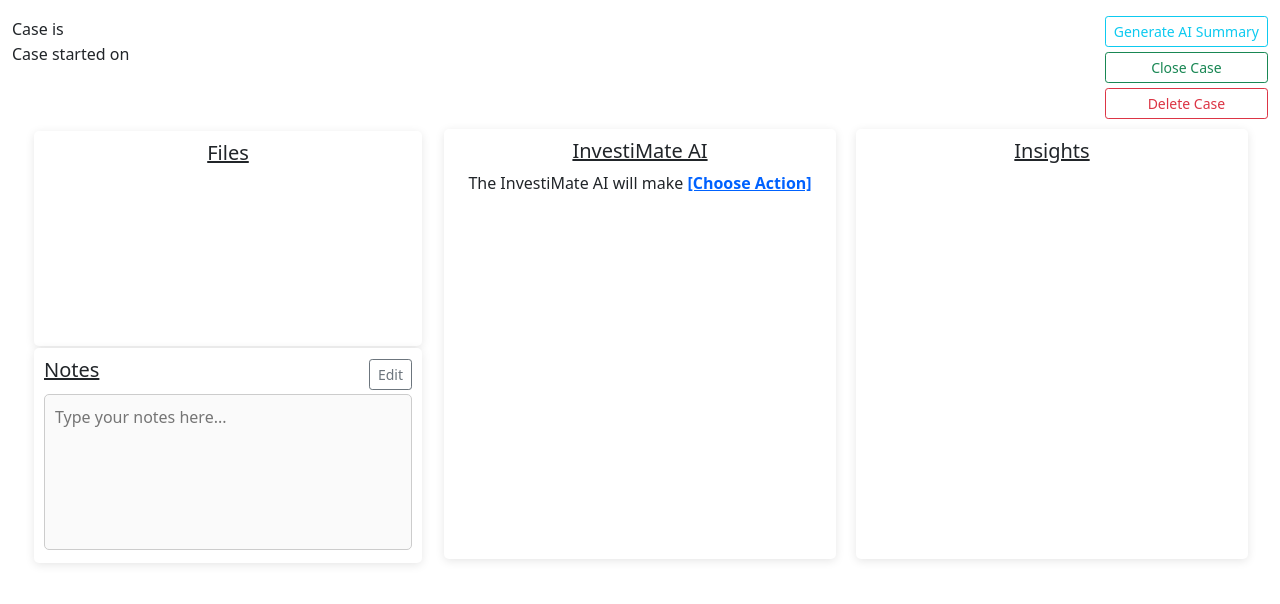
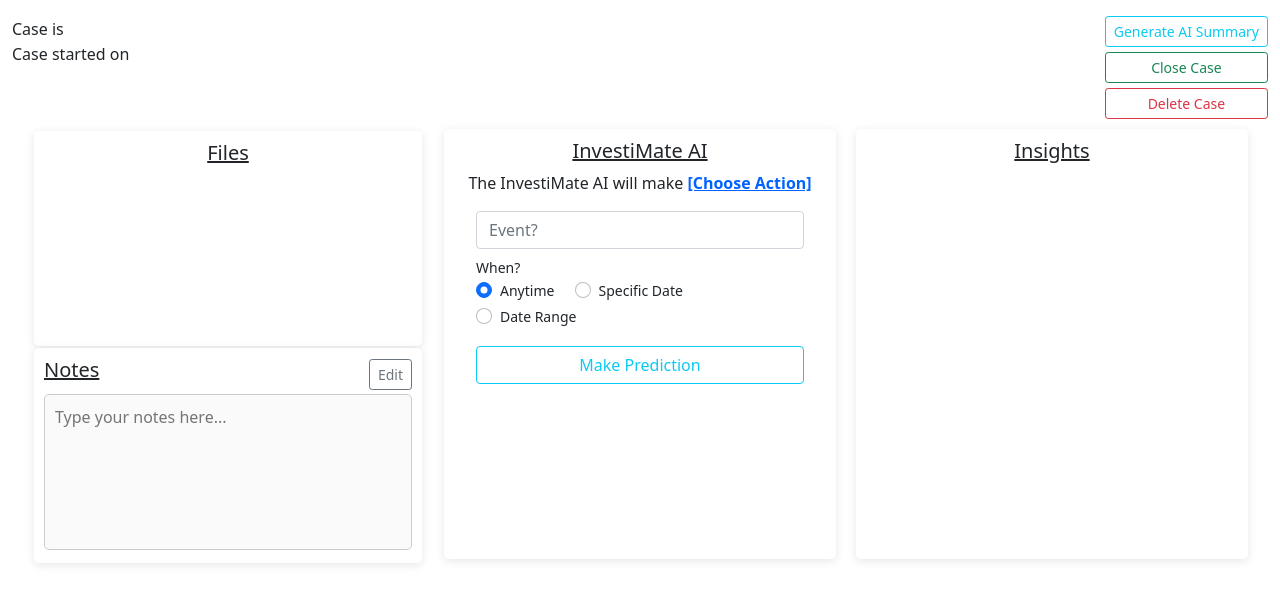
Before and after one commit to 0xdhairya/Investimate, a Django app: template investimate_project/investimate_app/templates/investimate_app/case.html in a window 1280 px wide. Shown: the part 95-699 px from the top of the page. Run offline with Django 5.2, Linux system fonts and the light colour scheme; the template is opened without the code that fills it: most values are stand-ins (such as "Sample title", 1, 10 or a date in 2020); data that the repository does not hold is empty.

Commit message:
date picker for prediction

```diff
--- a/investimate_project/investimate_app/static/css/style.css
+++ b/investimate_project/investimate_app/static/css/style.css
@@ -94,6 +94,7 @@
 .error-text {
     color: red;
     font-size: small;
+    margin: 0;
 }
 
 .main-container {
--- a/investimate_project/investimate_app/static/js/ai-box.js
+++ b/investimate_project/investimate_app/static/js/ai-box.js
@@ -13,6 +13,7 @@
             if (aiAction.toLowerCase() == 'prediction') {
                 document.getElementById('section-prediction').hidden = false;
                 document.getElementById('section-connection').hidden = true;
+                setDatePicker();
             } else {
                 document.getElementById('section-prediction').hidden = true;
                 document.getElementById('section-connection').hidden = false;
@@ -262,14 +263,112 @@
         });
 }
 
+const setDatePicker = () => {
+    const updateDatePicker = () => {
+        const selectedValue = document.querySelector('input[name="predictionDate"]:checked').value;
+        predictionDatePicker.innerHTML = "";
+        if (selectedValue === "Date") {
+            const input = document.createElement("input");
+            input.type = "date";
+            input.className = "form-control";
+            input.id = "specificDatePicker";
+            predictionDatePicker.appendChild(input);
+        } else if (selectedValue === "Date Range") {
+            const startLabel = document.createElement("label");
+            startLabel.textContent = "Start Date";
+            startLabel.className = "small";
+
+            const startDate = document.createElement("input");
+            startDate.type = "date";
+            startDate.className = "form-control";
+            startDate.id = "startDatePicker";
+
+            const endLabel = document.createElement("label");
+            endLabel.textContent = "End Date";
+            endLabel.className = "small";
+
+            const endDate = document.createElement("input");
+            endDate.type = "date";
+            endDate.className = "form-control";
+            endDate.id = "endDatePicker";
+
+            predictionDatePicker.appendChild(startLabel);
+            predictionDatePicker.appendChild(startDate);
+            predictionDatePicker.appendChild(endLabel);
+            predictionDatePicker.appendChild(endDate);
+        }
+    }
+
+    const radioButtons = document.getElementsByName("predictionDate");
+    radioButtons.forEach((radio) => {
+        radio.addEventListener("change", () => {
+            updateDatePicker();
+            const datePickerErrorElement = document.getElementById('aiDatePickerError');
+            datePickerErrorElement.innerText = ''
+        });
+    });
+};
+
 const aiMakePrediction = (caseData) => {
     const predictionText = document.getElementById('aiPredictionText')?.value;
     const errorMessageElement = document.getElementById('aiPredictionTextError');
-    if (predictionText && predictionText != '') {
+
+    const selectedDateType = document.querySelector('input[name="predictionDate"]:checked')?.value;
+    const datePickerErrorElement = document.getElementById('aiDatePickerError');
+    let isValid = true;
+
     errorMessageElement.innerText = '';
+    datePickerErrorElement.innerText = '';
+
+    // Validate Prediction Text
+    if (!predictionText || predictionText === '') {
+        errorMessageElement.innerText = 'Please enter some event to predict';
+        isValid = false;
+    }
+
+    // Validate Dates Based on Selected Radio Button
+    if (selectedDateType === 'Date') {
+        const specificDate = document.getElementById('specificDatePicker')?.value;
+        if (!specificDate || specificDate === '') {
+            datePickerErrorElement.innerText = 'Please select a specific date.';
+            isValid = false;
+        }
+    } else if (selectedDateType === 'Date Range') {
+        const startDate = document.getElementById('startDatePicker')?.value;
+        const endDate = document.getElementById('endDatePicker')?.value;
+        const err = [];
+
+        if (!startDate || startDate === '') {
+            err.push('start');
+            isValid = false;
+        }
+        if (!endDate || endDate === '') {
+            err.push('end');
+            isValid = false;
+        }
+
+        if (err.length) {
+            datePickerErrorElement.innerText = `Please enter ${err.join(' and ')} date.`;
+        } else if (new Date(startDate) > new Date(endDate)) {
+            datePickerErrorElement.innerText = 'Start date cannot be after end date.';
+            isValid = false;
+        }
+    }
+
+    if (!isValid) {
+        return; // Stop execution if validations fail
+    }
+
     const body = {
         predictionText,
     };
+    if (selectedDateType === 'Date') {
+        body.date = document.getElementById('specificDatePicker').value;
+    } else if (selectedDateType === 'Date Range') {
+        body.startDate = document.getElementById('startDatePicker').value;
+        body.endDate = document.getElementById('endDatePicker').value;
+    }
+
     fetch(`/api/case/${caseData.pk}/ai/prediction`, {
         method: "POST",
         headers: {
@@ -288,9 +387,6 @@
     }).catch((error) => {
         console.error("Error sending data:", error);
     });
-        return;
-    }
-    if (predictionText == '') errorMessageElement.innerText = 'Please enter some event to predict';
 }
 
 export const aiActionsApis = (caseData) => {
--- a/investimate_project/investimate_app/templates/investimate_app/ai-box.html
+++ b/investimate_project/investimate_app/templates/investimate_app/ai-box.html
@@ -8,10 +8,27 @@
       <p class="dropdown-item">Connection</p>
     </div>
   </div>
-  <div id="section-prediction" class="container-fluid" hidden>
+  <div id="section-prediction" class="container-fluid">
     <div class="my-3">
-      <input type="text" class="form-control" id="aiPredictionText" placeholder="What prediction do you want to make?" />
+      <input type="text" class="form-control" id="aiPredictionText" placeholder="Event?" maxlength="25" />
       <p class="error-text" id="aiPredictionTextError"></p>
+      <div class="mt-2">
+        <p class="m-0 small">When?</p>
+        <div class="form-check form-check-inline">
+          <input checked class="form-check-input" type="radio" name="predictionDate" id="predictionWhen1" value="Anytime" />
+          <label class="form-check-label small" for="predictionWhen1">Anytime</label>
+        </div>
+        <div class="form-check form-check-inline">
+          <input class="form-check-input" type="radio" name="predictionDate" id="predictionWhen2" value="Date" />
+          <label class="form-check-label small" for="predictionWhen2">Specific Date</label>
+        </div>
+        <div class="form-check form-check-inline">
+          <input class="form-check-input" type="radio" name="predictionDate" id="predictionWhen3" value="Date Range" />
+          <label class="form-check-label small" for="predictionWhen3">Date Range</label>
+        </div>
+        <div class="mt-2" id="predictionDatePicker"></div>
+        <p class="error-text" id="aiDatePickerError"></p>
+      </div>
     </div>
     <button id="aiMakePrediction" class="w-100 btn btn-outline-info">Make Prediction</button>
   </div>
```
Lines whose indentation alone changed are shown as unchanged.
